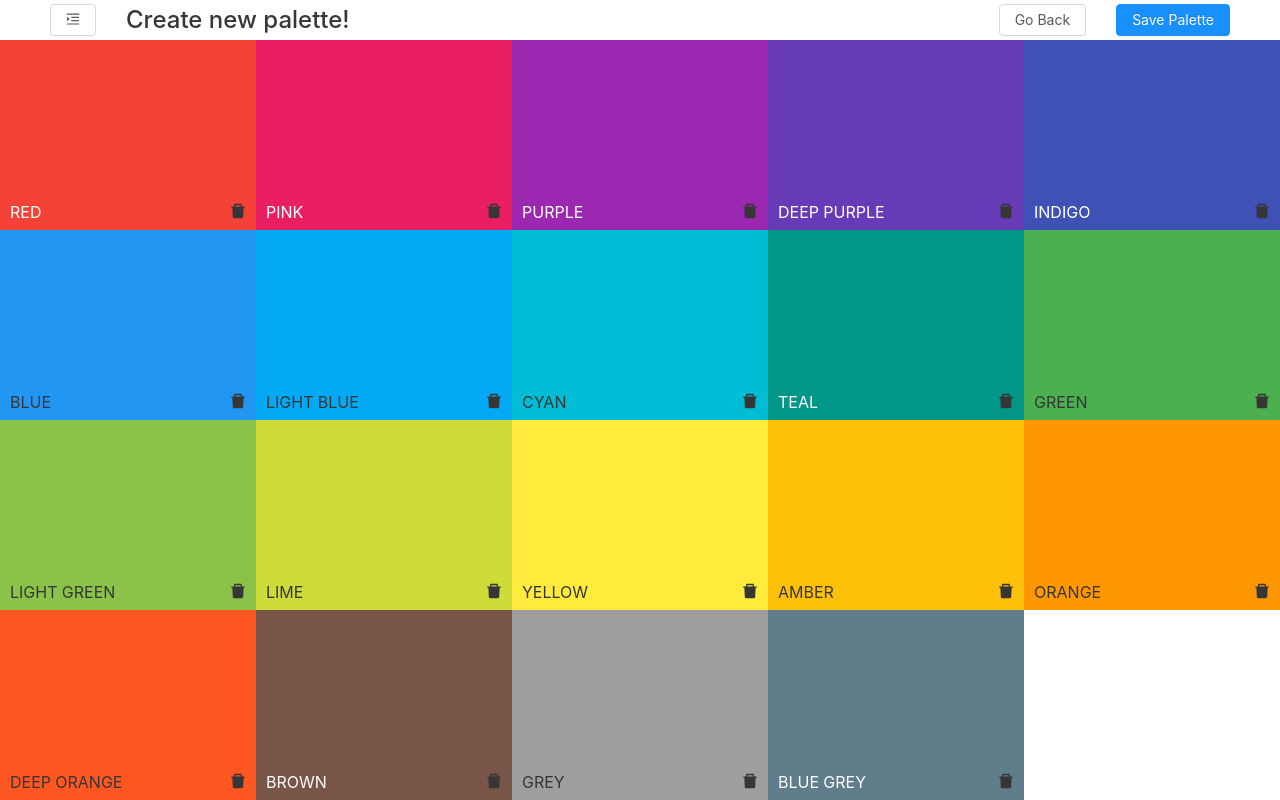
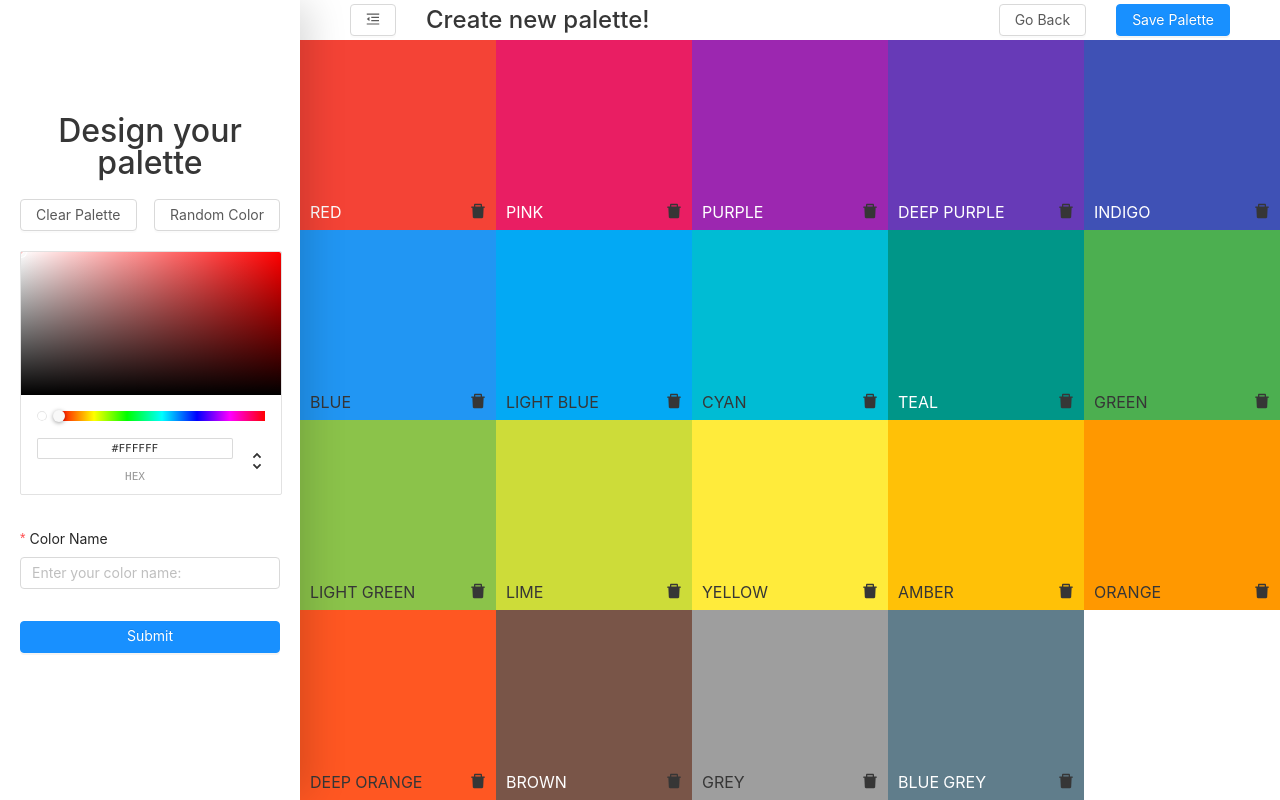
Before and after one commit to MikeMikhailov/Recolor, a React app: page /palette/new in a window 1280 px wide. Built offline with nearby package versions, Linux system fonts and the light colour scheme.

Commit message:
Made drawer unfolded by default

```diff
--- a/src/components/CreatePalette/CreatePalette.jsx
+++ b/src/components/CreatePalette/CreatePalette.jsx
@@ -70,7 +70,7 @@ const SortableColorBoxesGrid = SortableContainer(({ items: paletteColors, delete
 });
 
 function CreatePalette() {
-  const [drawerUnfolded, setDrawerUnfolded] = useState(false);
+  const [drawerUnfolded, setDrawerUnfolded] = useState(true);
   const [paletteColors, setPaletteColors] = useState(palettes[0].colors);
 
   const reorderColors = ({ oldIndex, newIndex }) => {
```
